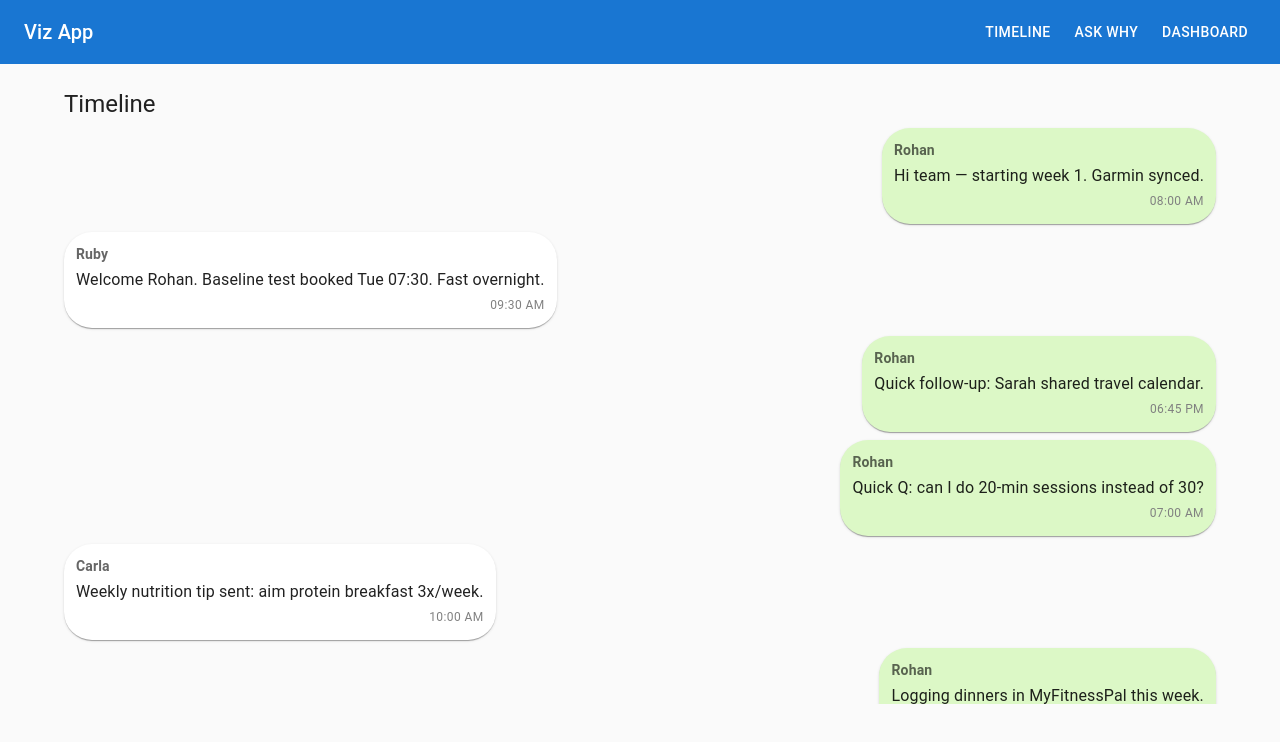
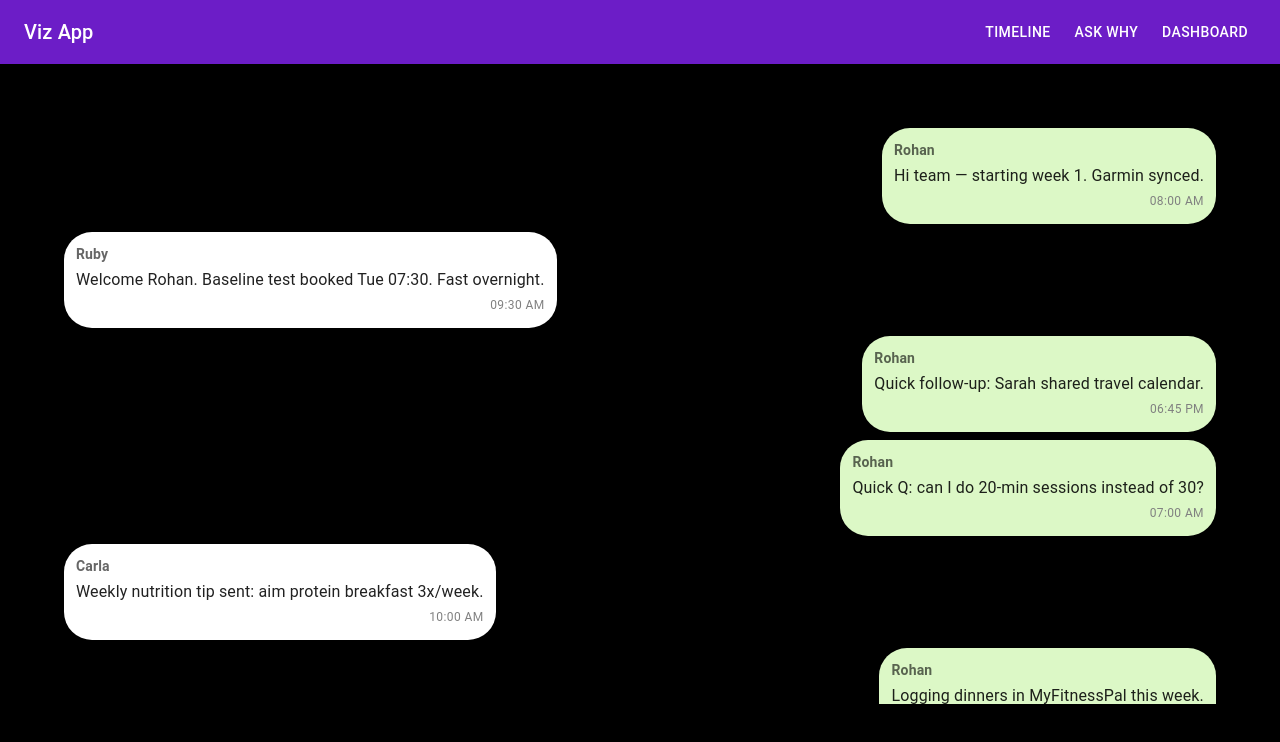
Before and after one commit to PranjalChoubay/visualization-app, a React (Vite) app: page / in a window 1280 px wide. Shown: the top 742 px of the page. Built offline with nearby package versions, Linux system fonts and the light colour scheme.

Commit message:
Chat first

```diff
--- a/src/theme.js
+++ b/src/theme.js
@@ -3,8 +3,8 @@ import { createTheme } from "@mui/material/styles";
 const theme = createTheme({
   palette: {
     mode: "light",
-    primary: { main: "#1976d2" },
-    background: { default: "#fafafa" }
+    primary: { main: "#6c1dc7ff" },
+    background: { default: "#000000ff" }
   },
   shape: { borderRadius: 14 }
 });
```
